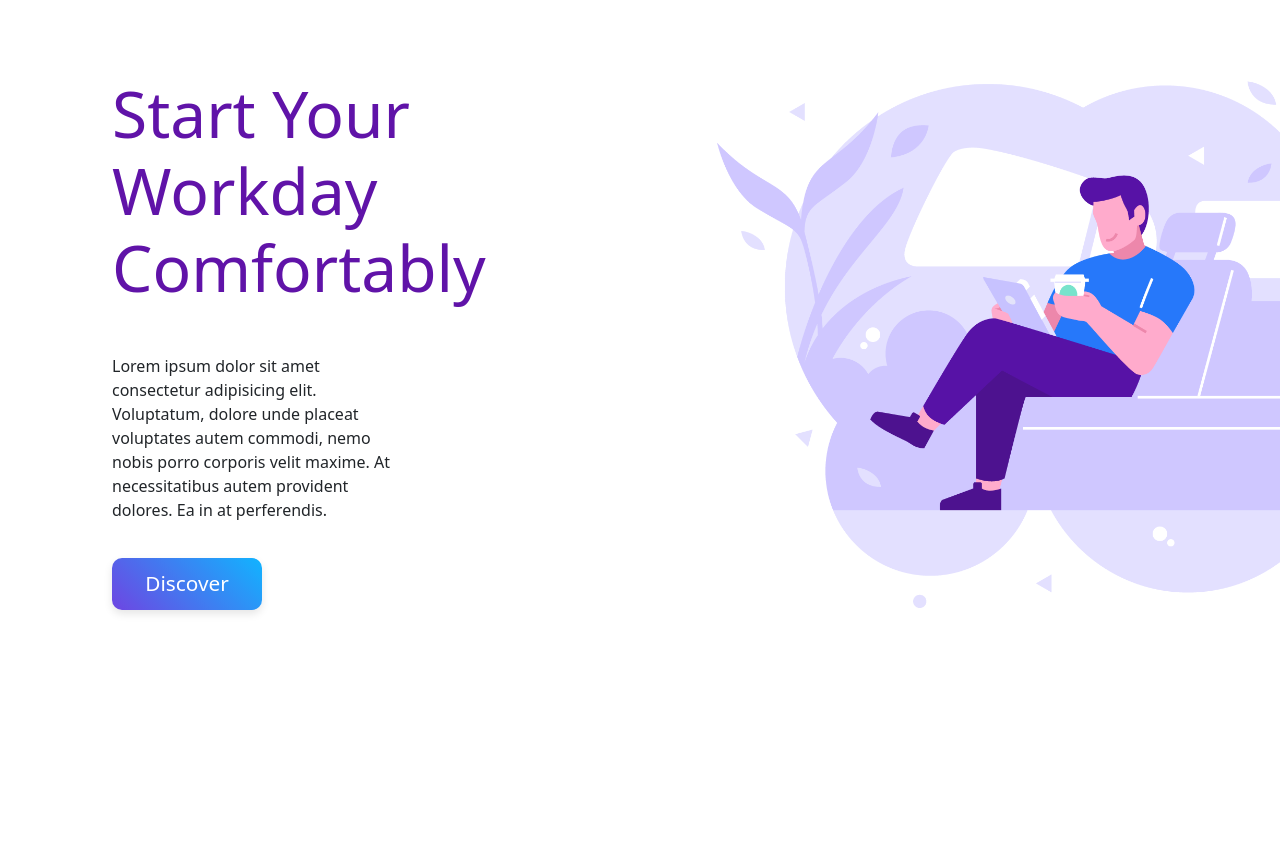
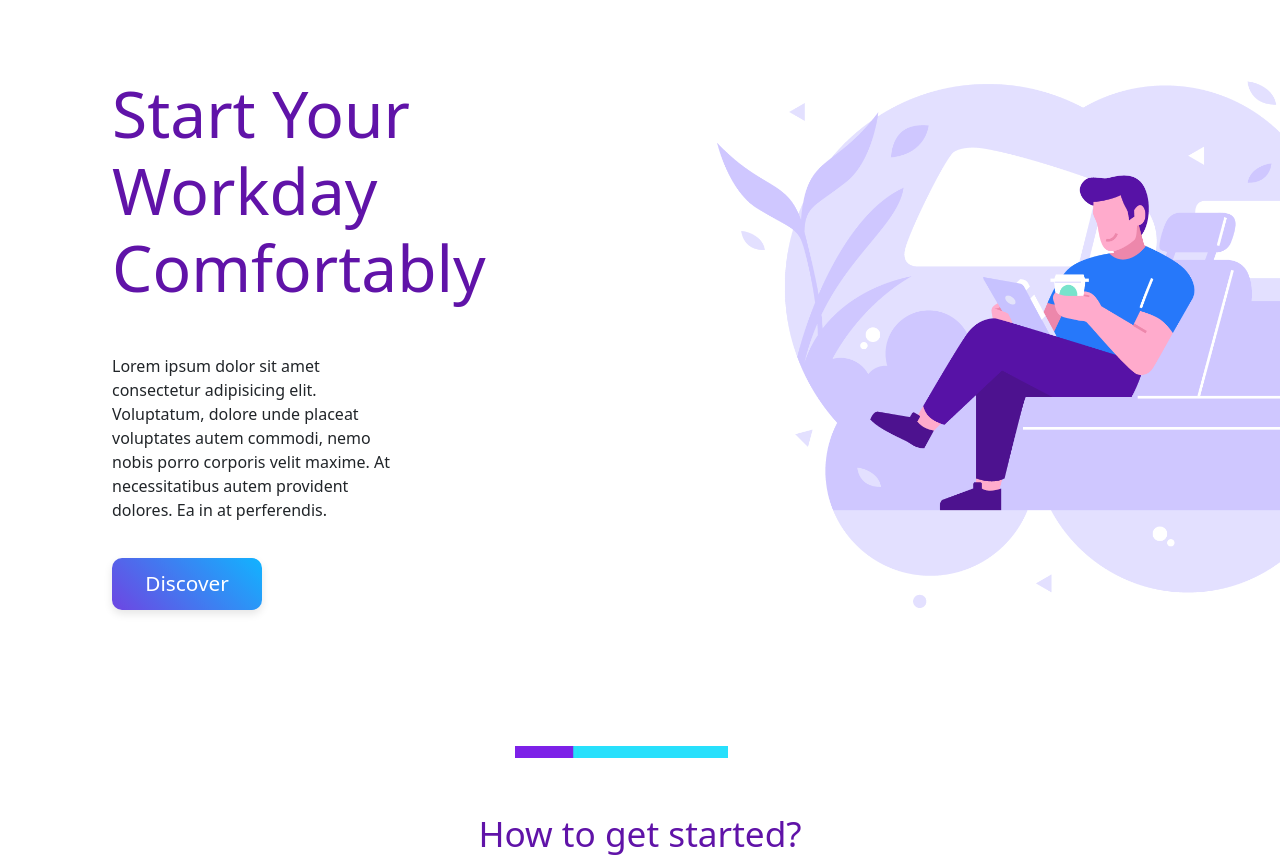
Before and after one commit to joaovitorpapalardo/Driveon, a plain HTML site: page index.html in a window 1280 px wide. Shown: the part 94-951 px from the top of the page. Before the commit the page ends 800 px from the top, so only its background shows below. Drawn offline with nearby package versions, Linux system fonts and the light colour scheme.

Commit message:
add section started

```diff
--- a/css/styles.css
+++ b/css/styles.css
@@ -14,6 +14,10 @@ body {
 
 .navbar a{
     padding: 10px 40px;
+}
+
+#section-principal {
+    width: 100%;
 }
 
 .container-principal {
@@ -53,3 +57,28 @@ body {
 .btn-discover:hover {
     transform: translateY(-2px);
 }
+
+#section-started {
+    width: 100%;
+    margin-top: 10%;
+
+}
+
+.img-linha-started {
+    justify-content: center;
+    text-align: center;
+
+}
+
+.container-started h2 {
+    color: rgb(96, 19, 168);
+}
+
+.texto-h2-started {
+    margin: 50px 0 0 0;
+    font-size: 2.2em;
+}
+
+.linha-started {
+    margin-right: 3%;
+}
--- a/index.html
+++ b/index.html
@@ -11,6 +11,8 @@
 
 </head>
 <body>
+
+    <!-- INICIO HEADER NAV -->
     <header>
         <nav class="navbar navbar-expand-lg">
             <div class="container-fluid">
@@ -47,9 +49,10 @@
             </div>
 
         </nav>
-    </header>
+    </header><!-- FIM HEADER NAV -->
 
-    <section>
+    <!-- INICIO SEÇÃO PRINCIPAL -->
+    <section id="section-principal">
         <div class="container-fluid container-principal">
             <div class="row">
                 <div class="col textos-secao-principal">
@@ -76,6 +79,19 @@
                 </div>
             </div>
         </div>
-    </section>
+    </section><!-- FIM SEÇÃO PRINCIPAL -->
+
+    <!-- INICIO SEÇÃO HOW TO GET STARTED -->
+    <section id="section-started">
+        <div class="container-fluid container-started">
+            <div class="row">
+                <div class="col img-linha-started">
+                    <img src="./images/linha-reta-teste-programador.png.jpg" alt="" class="linha-started">
+                    <h2 class="texto-h2-started">How to get started?</h2>
+                </div>
+            </div>
+        </div>
+    </section><!-- FIM SEÇÃO HOW TO GET STARTED -->
+
 </body>
 </html>
```
Also changed, not shown: images/linha-reta-teste-programador.png.jpg (added), images/solucao-1-teste-programador.png (added), images/solucao-2-teste-programador.png (added), images/solucao-3-teste-programador.png (added), images/solucao-4-teste-programador.png (added).
